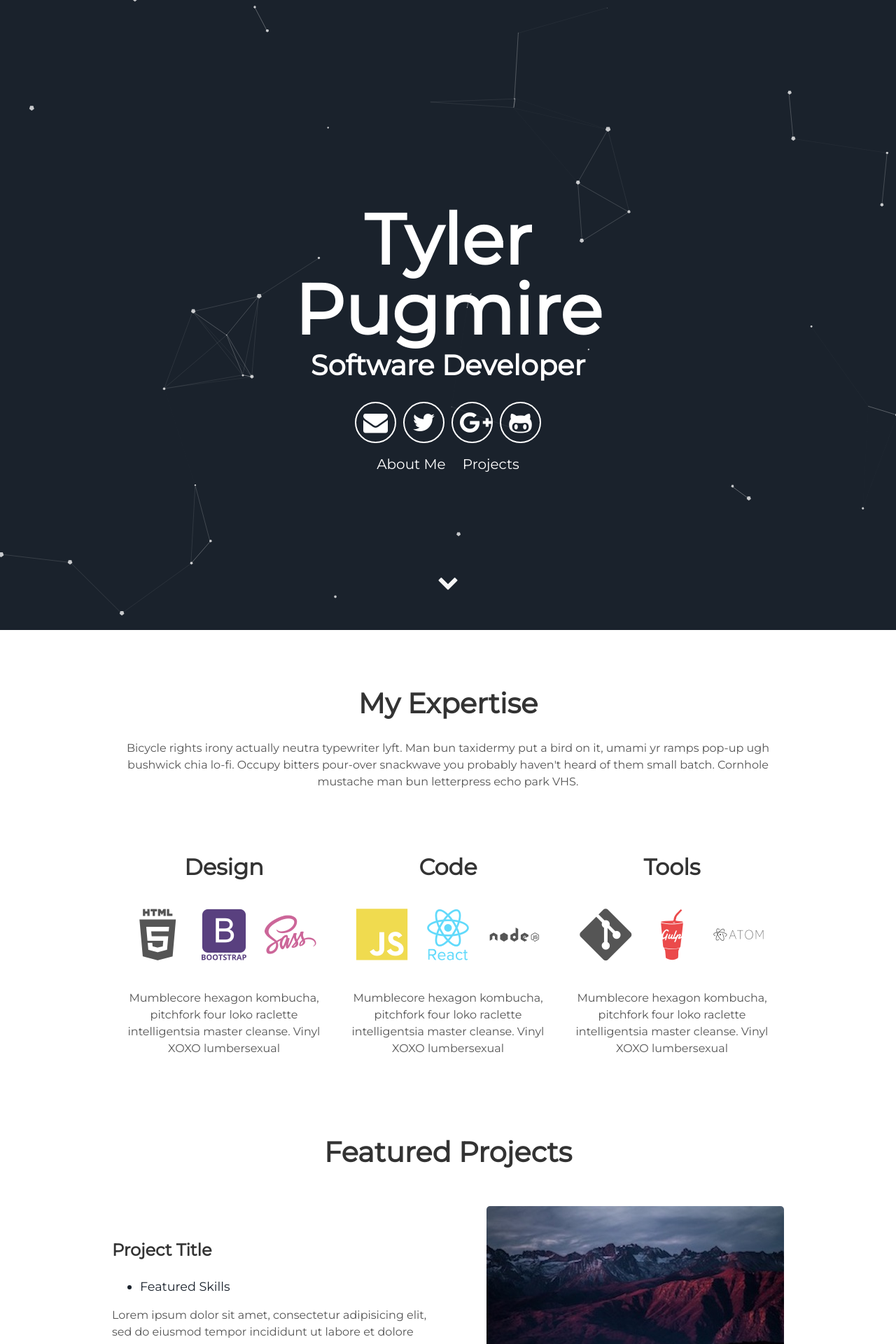
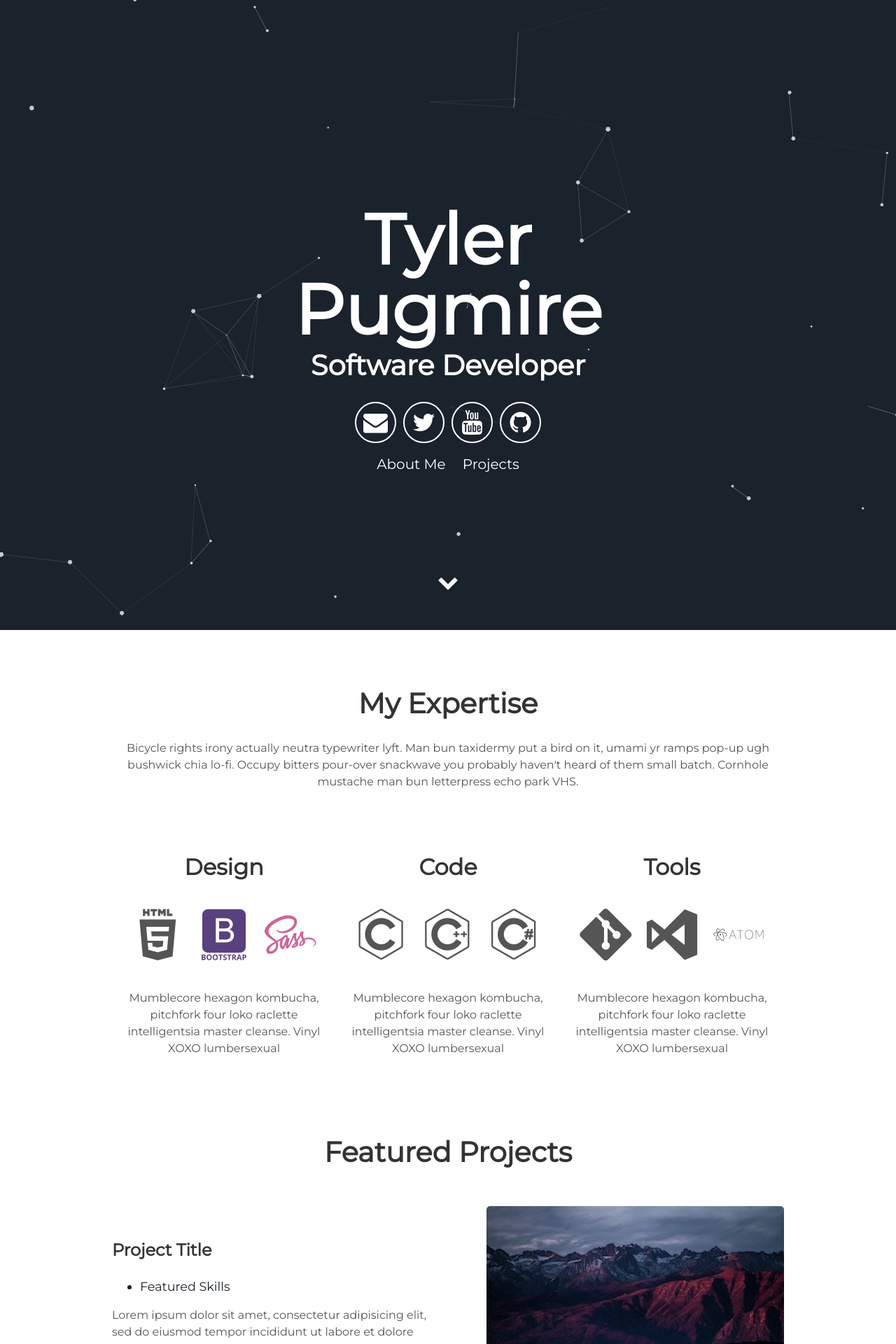
Before and after one commit to tyler-pugmire/tyler-pugmire.github.io, a Jekyll site: the page built from index.html, in a window 1280 px wide. Shown: the top 1920 px of the page at 70% size. Built offline with Jekyll 4.4.1, drawn with Linux system fonts in a browser that asks for light colours.

Commit message:
updated some icons in header and about

```diff
--- a/_includes/about.html
+++ b/_includes/about.html
@@ -13,16 +13,16 @@
     </div>
     <div class="tech">
       <h2>Code</h2>
-      <i class="devicon-javascript-plain colored"></i>
-      <i class="devicon-react-original-wordmark colored"></i>
-      <i class="devicon-nodejs-plain-wordmark"></i>
+      <i class="devicon-c-line"></i>
+      <i class="devicon-cplusplus-line"></i>
+      <i class="devicon-csharp-line"></i>
       <p>Mumblecore hexagon kombucha, pitchfork four loko raclette intelligentsia master cleanse.
         Vinyl XOXO lumbersexual</p>
     </div>
     <div class="tech">
       <h2>Tools</h2>
       <i class="devicon-git-plain"></i>
-      <i class="devicon-gulp-plain colored"></i>
+      <i class="devicon-visualstudio-plain"></i>
       <i class="devicon-atom-original-wordmark"></i>
       <p>Mumblecore hexagon kombucha, pitchfork four loko raclette intelligentsia master cleanse.
         Vinyl XOXO lumbersexual</p>
--- a/_includes/header.html
+++ b/_includes/header.html
@@ -7,8 +7,8 @@
       <div class="header-icons">
         <a aria-label="Send email" href="#"><i class="icon fa fa-envelope"></i></a>
         <a aria-label="My Twitter" target="_blank" href="#"><i class="icon fa fa-twitter" aria-hidden="true"></i></a>
-        <a aria-label="My Google Plus" target="_blank" href="#"><i class="icon fa fa-google-plus" aria-hidden="true"></i></a>
-        <a aria-label="My Github" target="_blank" href="#"><i class="icon fa fa-github-alt" aria-hidden="true"></i></a>
+        <a aria-label="My Google Plus" target="_blank" href="#"><i class="icon fa fa-youtube" aria-hidden="true"></i></a>
+        <a aria-label="My Github" target="_blank" href="#"><i class="icon fa fa-github" aria-hidden="true"></i></a>
       </div>
       <div class="header-links">
         <a class="link" href="#about" data-scroll>About Me</a>
```
